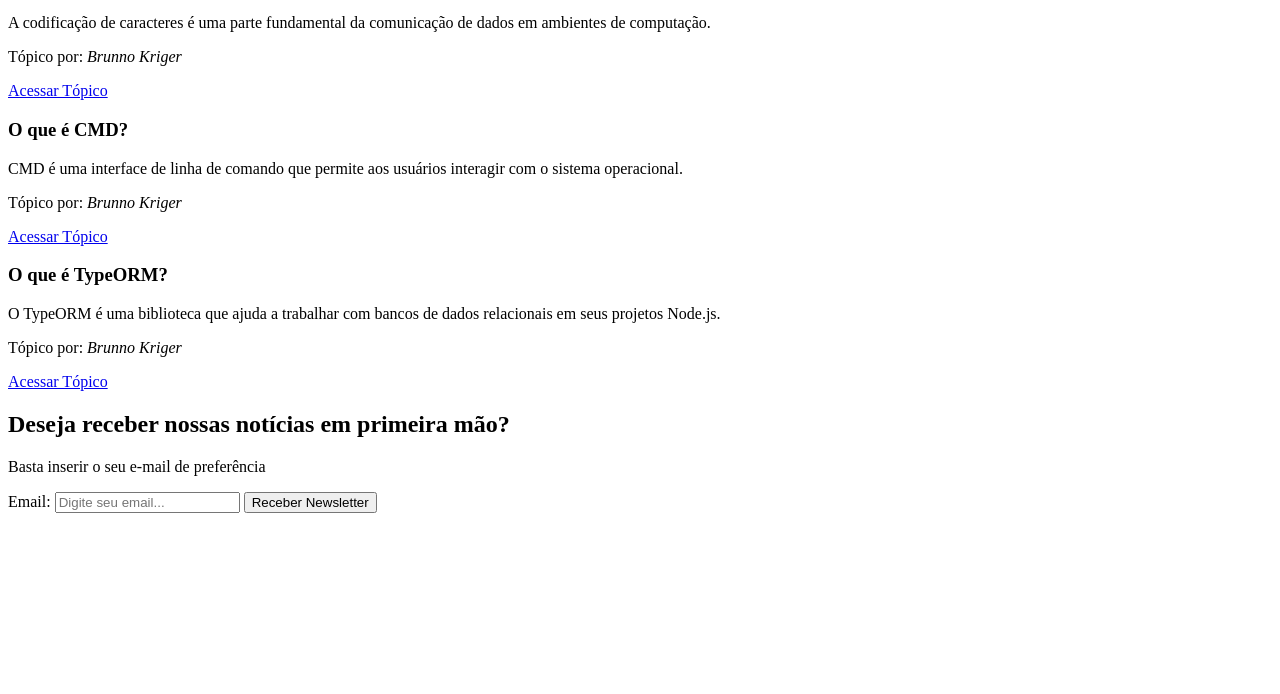
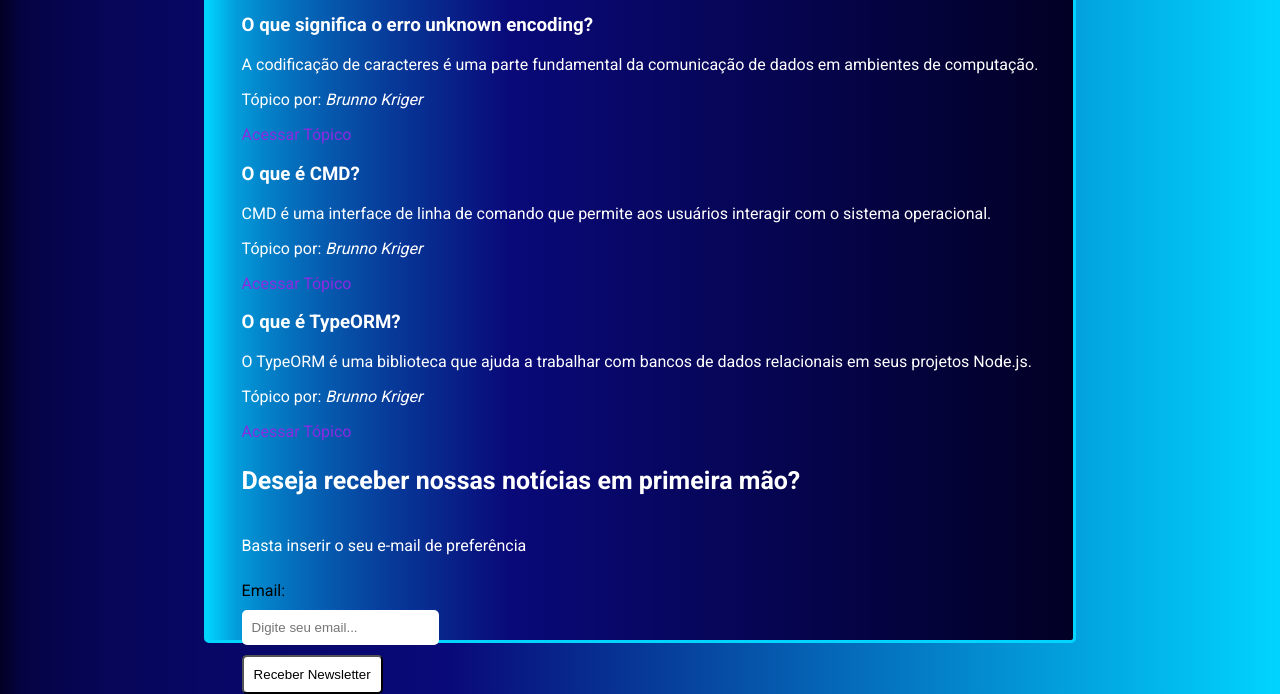
Before and after one commit to Diegreen/blog_da_kenzie, a plain HTML site: page index.html in a window 1280 px wide. Shown: the part 143-837 px from the top of the page. Before the commit the page ends 800 px from the top, so only its background shows below. Drawn offline with Linux system fonts and the light colour scheme.

Commit message:
personalizado

```diff
--- /dev/null
+++ b/css/style.css
@@ -0,0 +1,81 @@
+@import url('https://fonts.googleapis.com/css2?family=Roboto:wght@100;400;700&display=swap');
+/* body */
+body {
+    display: flex;
+    justify-content: center;
+    align-items: center;
+    font-family: 'Roboto', sans-serif;
+    background-color: #020024;
+    background: linear-gradient(90deg, #020024, 5%, #090979 35%, #00d4ff 100% );
+    height: 100vh;
+    overflow-y: hidden;
+}
+
+main {
+    border: 3px solid #00d4ff;
+    background: linear-gradient(90deg, #00d4ff, 10%, #090979 35%, #020024 100% );
+    border-radius: 5px;
+    padding: 35px;
+    height: 85%;
+
+}
+
+h1 {
+    color: white;
+    margin-bottom: 30px;
+}
+
+h3 {
+    color: white;
+}
+
+p {
+   color: white;
+}
+
+a {
+    color: blueviolet;
+    text-decoration: transparent;
+    margin-bottom: 15px;
+
+}
+
+a:hover {
+  border-bottom: 1px solid blueviolet;
+  text-shadow: 0 0 3px blueviolet, 0 0 10px blueviolet ;
+}
+
+/* formulario */
+
+div > h3 {
+    font-size: 25px;
+}
+
+div form {
+    display: flex;
+    flex-direction: column;
+    align-items: flex-start;
+    gap: 10px;
+}
+
+div form > button {
+   background-color: white;
+   border: border 3px black;
+   color: black;
+   border-radius: 5px;
+   padding: 10px;
+}
+
+div form > button:hover {
+    background-color: grey;
+}
+
+div form > input {
+    padding: 10px;
+    border-radius: 5px;
+    border: transparent;
+}
+
+div form > label {
+    color: black;
+}
--- a/index.html
+++ b/index.html
@@ -1,17 +1,17 @@
 <!DOCTYPE html>
-<html lang="en">
+<html lang="pt">
 
 <head>
     <meta charset="UTF-8">
     <meta http-equiv="X-UA-Compatible" content="IE=edge">
     <meta name="viewport" content="width=device-width, initial-scale=1.0">
+     <link rel="stylesheet" href="/css/style.css">
     <title>Blog da Kenzie</title>
 </head>
 
 <body>
     <main>
         <h1>Blog da Kenzie</h1>
-        <br>
         <section>
             <article>
                 <section>
@@ -37,7 +37,7 @@
                 </section>
             </article>
             <div>
-                <h2>Deseja receber nossas notícias em primeira mão?</h2>
+                <h3>Deseja receber nossas notícias em primeira mão?</h3>
                 <form action="">
                     <p>Basta inserir o seu e-mail de preferência</p>
                     <label for="input_email">Email:</label>
```
